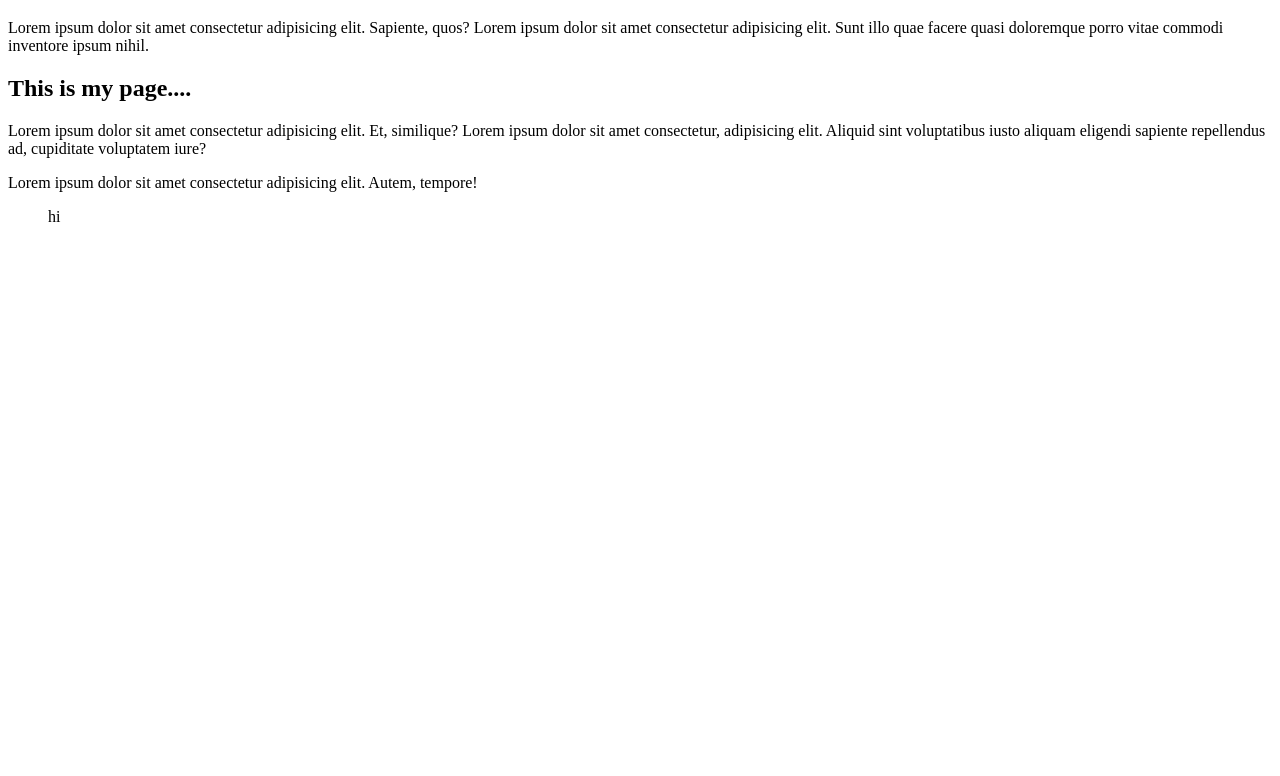
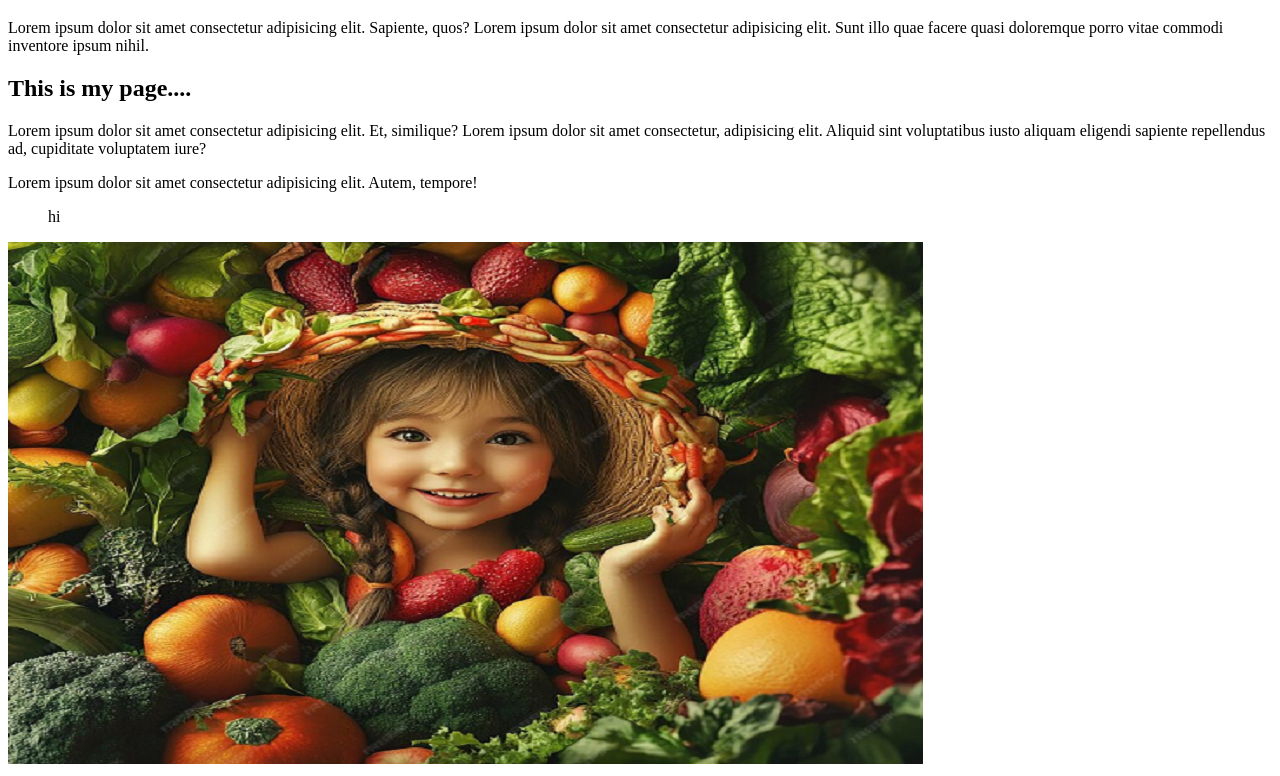
Before and after one commit to msthafiza/hafiza, a plain HTML site: page index.html in a window 1280 px wide. Shown: the part 61-837 px from the top of the page. Before the commit the page ends 800 px from the top, so only its background shows below. Drawn offline with Linux system fonts and the light colour scheme.

Commit message:
notun tag

```diff
--- a/index.html
+++ b/index.html
@@ -19,6 +19,7 @@
     </p>
     <p>Lorem ipsum dolor sit amet consectetur adipisicing elit. Autem, tempore!</p>
     <ul>hi</ul>
+    <img src="ci2.jpg" alt="">
 </body>
 
 </html>
```
Also changed, not shown: ci2.jpg (added).
